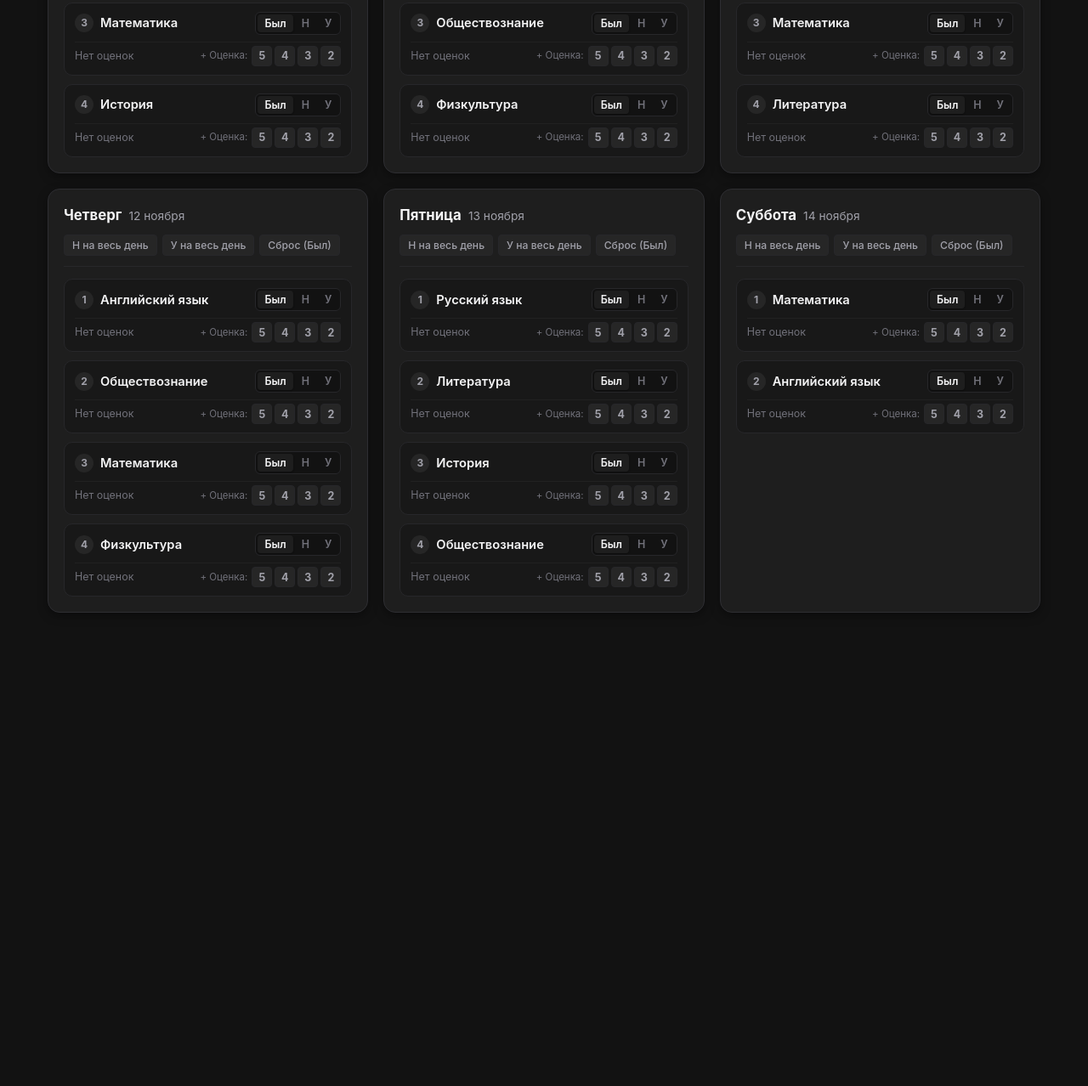
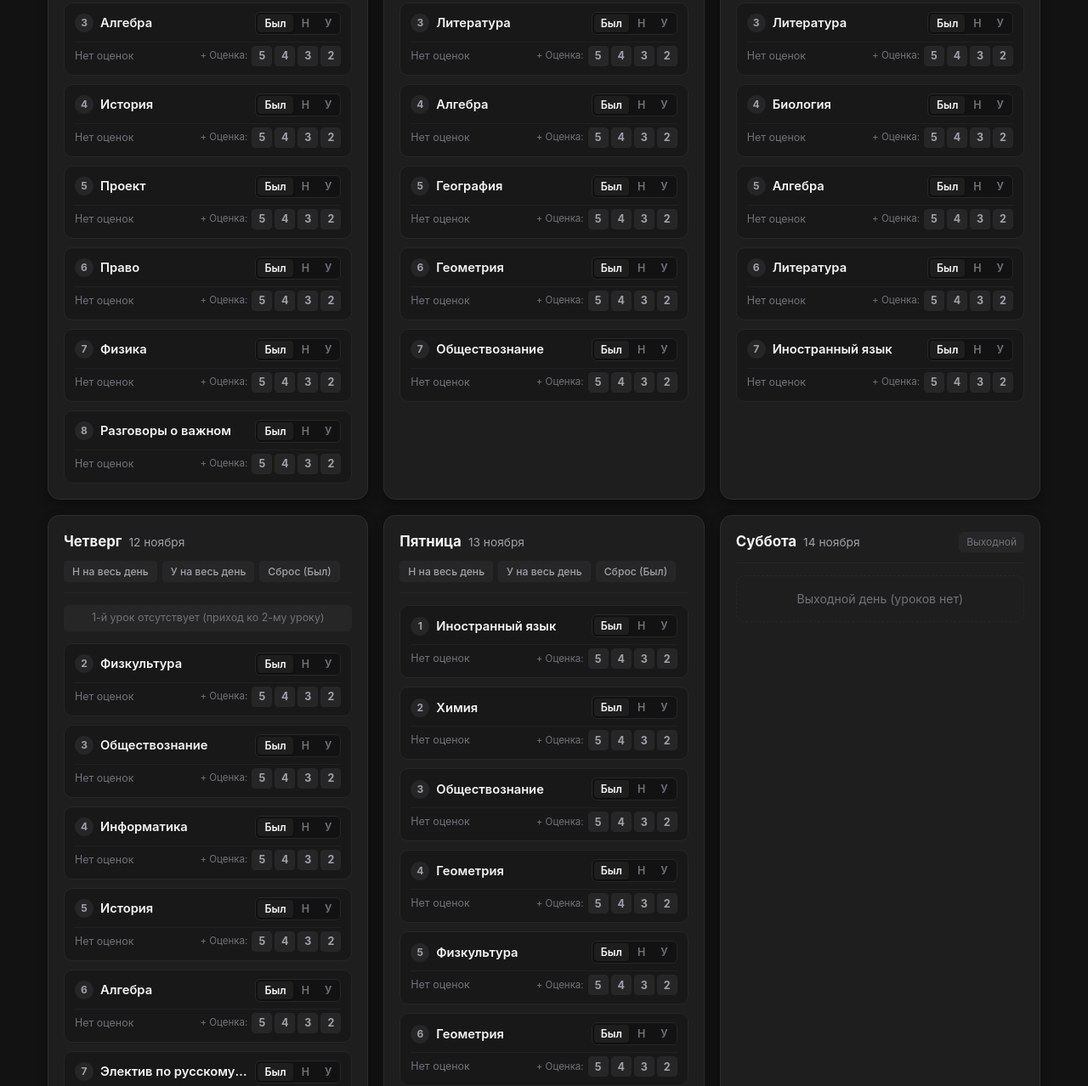
Before and after one commit to EnnuI-hist/school-diary, a plain HTML site: page index.html in a window 1280 px wide. Shown: the part 542-1820 px from the top of the page at 85% size. Before the commit the page ends 1323 px from the top, so only its background shows below. Drawn offline with Linux system fonts and the light colour scheme.

Commit message:
feat: add 10A schedule and holiday dates

```diff
--- a/app.js
+++ b/app.js
@@ -10,6 +10,9 @@
   // Константы ключей в localStorage
   const STORAGE_KEY = 'school_diary_10_settings_v1';
   const ACTIVE_TAB_KEY = 'school_diary_active_tab';
+
+  // Текущая версия схемы конфигурации по умолчанию
+  const CONFIG_VERSION = 2;
 
   // Дни недели для семестрового расписания (Понедельник - Суббота)
   const WEEK_DAYS = [
@@ -27,47 +30,109 @@
     'июля', 'августа', 'сентября', 'октября', 'ноября', 'декабря'
   ];
 
-  // Базовые предметы по умолчанию
+  // Базовые предметы по умолчанию (10 класс)
   const DEFAULT_SUBJECTS = [
+    'Алгебра',
+    'Биология',
+    'Вероятность и статистика',
+    'География',
+    'Геометрия',
+    'Иностранный язык',
+    'Информатика',
     'История',
+    'Классный час',
+    'Литература',
+    'ОБЗР',
     'Обществознание',
+    'Право',
+    'Проект',
+    'Разговоры о важном',
     'Русский язык',
-    'Математика',
-    'Английский язык',
-    'Литература',
-    'Физкультура'
+    'Физика',
+    'Физкультура',
+    'Химия',
+    'Электив по русскому языку'
   ];
 
-  // Начальное состояние приложения с предзаполненными семестрами и шаблоном
+  // Начальное состояние приложения с предзаполненными семестрами, каникулами и шаблоном
   const DEFAULT_SETTINGS = {
+    configVersion: CONFIG_VERSION,
     semesters: {
       sem1Start: '2026-09-01',
-      sem1End: '2026-12-29',
+      sem1End: '2026-12-30',
       sem2Start: '2027-01-11',
-      sem2End: '2027-05-29'
+      sem2End: '2027-05-28'
     },
     holidays: [
       {
-        id: 'default-autumn',
+        id: 'holiday-autumn',
         title: 'Осенние каникулы',
         start: '2026-10-26',
-        end: '2026-11-03'
+        end: '2026-11-04'
       },
       {
-        id: 'default-winter',
+        id: 'holiday-winter',
         title: 'Зимние каникулы',
-        start: '2026-12-30',
+        start: '2026-12-31',
         end: '2027-01-10'
+      },
+      {
+        id: 'holiday-spring',
+        title: 'Весенние каникулы',
+        start: '2027-03-27',
+        end: '2027-04-04'
       }
     ],
     subjects: [...DEFAULT_SUBJECTS],
     schedule: {
-      monday: ['Русский язык', 'Литература', 'Математика', 'История'],
-      tuesday: ['Математика', 'Английский язык', 'Обществознание', 'Физкультура'],
-      wednesday: ['История', 'Русский язык', 'Математика', 'Литература'],
-      thursday: ['Английский язык', 'Обществознание', 'Математика', 'Физкультура'],
-      friday: ['Русский язык', 'Литература', 'История', 'Обществознание'],
-      saturday: ['Математика', 'Английский язык']
+      monday: [
+        'ОБЗР',
+        'Обществознание',
+        'Алгебра',
+        'История',
+        'Проект',
+        'Право',
+        'Физика',
+        'Разговоры о важном'
+      ],
+      tuesday: [
+        'Иностранный язык',
+        'Русский язык',
+        'Литература',
+        'Алгебра',
+        'География',
+        'Геометрия',
+        'Обществознание'
+      ],
+      wednesday: [
+        'Русский язык',
+        'Физика',
+        'Литература',
+        'Биология',
+        'Алгебра',
+        'Литература',
+        'Иностранный язык'
+      ],
+      thursday: [
+        '',
+        'Физкультура',
+        'Обществознание',
+        'Информатика',
+        'История',
+        'Алгебра',
+        'Электив по русскому языку',
+        'Классный час'
+      ],
+      friday: [
+        'Иностранный язык',
+        'Химия',
+        'Обществознание',
+        'Геометрия',
+        'Физкультура',
+        'Геометрия',
+        'Вероятность и статистика'
+      ],
+      saturday: []
     },
     diaryRecords: {}
   };
@@ -97,7 +162,7 @@
   });
 
   /* ==========================================================================
-     Хранилище (localStorage)
+     Хранилище (localStorage) и версионирование настроек
      ========================================================================== */
   function loadSettings() {
     try {
@@ -107,6 +172,18 @@
       }
       const parsed = JSON.parse(raw);
 
+      // Миграция со старой версии (демо-данные версии 1):
+      // Если configVersion < 2 или не задана, подтягиваем новое расписание, каникулы и предметы,
+      // сохраняя уже выставленные оценки и историю в diaryRecords.
+      if (!parsed.configVersion || parsed.configVersion < CONFIG_VERSION) {
+        const upgraded = JSON.parse(JSON.stringify(DEFAULT_SETTINGS));
+        if (parsed.diaryRecords && typeof parsed.diaryRecords === 'object') {
+          upgraded.diaryRecords = parsed.diaryRecords;
+        }
+        localStorage.setItem(STORAGE_KEY, JSON.stringify(upgraded));
+        return upgraded;
+      }
+
       const semesters = {
         sem1Start: parsed.semesters?.sem1Start || DEFAULT_SETTINGS.semesters.sem1Start,
         sem1End: parsed.semesters?.sem1End || DEFAULT_SETTINGS.semesters.sem1End,
@@ -115,6 +192,7 @@
       };
 
       return {
+        configVersion: parsed.configVersion || CONFIG_VERSION,
         semesters,
         holidays: Array.isArray(parsed.holidays) ? parsed.holidays : [...DEFAULT_SETTINGS.holidays],
         subjects: Array.isArray(parsed.subjects) && parsed.subjects.length > 0 ? parsed.subjects : [...DEFAULT_SETTINGS.subjects],
@@ -354,17 +432,25 @@
       }
     }
 
+    const templateLessons = state.schedule[dayInfo.key] || [];
+    const savedDayRecords = state.diaryRecords[dateStr] || {};
+    const activeTemplateLessons = templateLessons.filter(s => s && s.trim().length > 0);
+    const hasActiveLessons = activeTemplateLessons.length > 0;
+
     const formattedShortDate = formatDateShortRussian(dayDate);
     let statusBadgeHtml = '';
     if (dayStatus.isHoliday) {
       statusBadgeHtml = `<span class="badge-holiday-tag" title="Каникулы">Каникулы: ${escapeHtml(dayStatus.title)}</span>`;
     } else if (dayStatus.isOutsideSemester) {
       statusBadgeHtml = `<span class="badge-off-tag">Неучебный день</span>`;
+    } else if (!hasActiveLessons) {
+      statusBadgeHtml = `<span class="badge-off-tag">Выходной</span>`;
     }
 
     const todayBadgeHtml = isToday ? `<span class="badge-today">Сегодня</span>` : '';
 
-    const bulkActionsHtml = `
+    // Кнопки массовых действий в шапке дня отображаются только при наличии уроков
+    const bulkActionsHtml = hasActiveLessons ? `
       <div class="day-bulk-actions">
         <button type="button" class="btn-bulk btn-bulk-unexcused" data-date="${dateStr}" data-day="${dayInfo.key}" title="Поставить «Н» (прогул) на все уроки дня">
           Н на весь день
@@ -376,7 +462,7 @@
           Сброс (Был)
         </button>
       </div>
-    `;
+    ` : '';
 
     card.innerHTML = `
       <div class="diary-day-header">
@@ -394,13 +480,15 @@
       </div>
     `;
 
-    const btnUnexcused = card.querySelector('.btn-bulk-unexcused');
-    const btnExcused = card.querySelector('.btn-bulk-excused');
-    const btnReset = card.querySelector('.btn-bulk-reset');
-
-    btnUnexcused.addEventListener('click', () => setDayBulkAttendance(dateStr, dayInfo.key, 'unexcused'));
-    btnExcused.addEventListener('click', () => setDayBulkAttendance(dateStr, dayInfo.key, 'excused'));
-    btnReset.addEventListener('click', () => setDayBulkAttendance(dateStr, dayInfo.key, 'was'));
+    if (hasActiveLessons) {
+      const btnUnexcused = card.querySelector('.btn-bulk-unexcused');
+      const btnExcused = card.querySelector('.btn-bulk-excused');
+      const btnReset = card.querySelector('.btn-bulk-reset');
+
+      if (btnUnexcused) btnUnexcused.addEventListener('click', () => setDayBulkAttendance(dateStr, dayInfo.key, 'unexcused'));
+      if (btnExcused) btnExcused.addEventListener('click', () => setDayBulkAttendance(dateStr, dayInfo.key, 'excused'));
+      if (btnReset) btnReset.addEventListener('click', () => setDayBulkAttendance(dateStr, dayInfo.key, 'was'));
+    }
 
     const bodyContainer = card.querySelector(`#day-body-${dateStr}`);
 
@@ -422,6 +510,7 @@
         <span>Каникулярный период: <strong>${escapeHtml(dayStatus.title)}</strong>. Занятия не проводятся.</span>
       `;
       bodyContainer.appendChild(notice);
+      return card;
     } else if (dayStatus.isOutsideSemester) {
       const notice = document.createElement('div');
       notice.className = 'holiday-notice';
@@ -435,28 +524,35 @@
         <span>Дата вне рамок учебных семестров.</span>
       `;
       bodyContainer.appendChild(notice);
-    }
-
-    const templateLessons = state.schedule[dayInfo.key] || [];
-    const savedDayRecords = state.diaryRecords[dateStr] || {};
+      return card;
+    }
+
+    // Если нет уроков по расписанию (например, в субботу при пятидневке)
+    if (!hasActiveLessons && dayStatus.isSchoolDay) {
+      const emptyNotice = document.createElement('div');
+      emptyNotice.className = 'empty-state';
+      emptyNotice.style.padding = '16px';
+      emptyNotice.style.fontSize = '0.88rem';
+      emptyNotice.textContent = dayInfo.key === 'saturday' ? 'Выходной день (уроков нет)' : 'Нет запланированных уроков в расписании недели';
+      bodyContainer.appendChild(emptyNotice);
+      return card;
+    }
 
     const maxIdx = Math.max(
       templateLessons.length,
       ...Object.keys(savedDayRecords).map(k => Number(k) + 1)
     );
 
-    if (maxIdx === 0 && dayStatus.isSchoolDay) {
-      const emptyNotice = document.createElement('div');
-      emptyNotice.className = 'empty-state';
-      emptyNotice.style.padding = '14px';
-      emptyNotice.style.fontSize = '0.85rem';
-      emptyNotice.textContent = 'Нет запланированных уроков в расписании недели';
-      bodyContainer.appendChild(emptyNotice);
-      return card;
-    }
-
     const lessonsList = document.createElement('div');
     lessonsList.className = 'diary-lessons-list';
+
+    // Подсказка, если 1-й урок отсутствует (приход ко 2-му уроку, как в четверг)
+    if (templateLessons[0] === '' && hasActiveLessons) {
+      const windowHint = document.createElement('div');
+      windowHint.className = 'diary-window-hint';
+      windowHint.textContent = '1-й урок отсутствует (приход ко 2-му уроку)';
+      lessonsList.appendChild(windowHint);
+    }
 
     for (let i = 0; i < maxIdx; i++) {
       const templateSubj = templateLessons[i] || '';
@@ -467,6 +563,12 @@
       };
 
       const subjectName = templateSubj || lessonRecord.subject || '';
+
+      // Если в шаблоне урок пуст (окно) и нет выставленных оценок/пропусков, не создаем лишнюю строку
+      if (!subjectName && (!lessonRecord.marks || lessonRecord.marks.length === 0) && lessonRecord.attendance === 'was') {
+        continue;
+      }
+
       const lessonRow = createDiaryLessonRow(dateStr, i, subjectName, lessonRecord);
       lessonsList.appendChild(lessonRow);
     }
@@ -642,7 +744,8 @@
 
   function setDayBulkAttendance(dateStr, dayKey, status) {
     const templateLessons = state.schedule[dayKey] || [];
-    if (templateLessons.length === 0) {
+    const activeLessons = templateLessons.filter(s => s && s.trim().length > 0);
+    if (activeLessons.length === 0) {
       showToast('В расписании на этот день нет уроков', 'info');
       return;
     }
@@ -650,6 +753,9 @@
     state.diaryRecords[dateStr] = state.diaryRecords[dateStr] || {};
 
     templateLessons.forEach((subj, idx) => {
+      // Пропускаем пустые уроки (окна, например 1-й урок в четверг)
+      if (!subj || !subj.trim()) return;
+
       state.diaryRecords[dateStr][idx] = state.diaryRecords[dateStr][idx] || {
         attendance: 'was',
         marks: [],
@@ -657,19 +763,18 @@
       };
 
       state.diaryRecords[dateStr][idx].attendance = status;
-      if (subj) {
-        state.diaryRecords[dateStr][idx].subject = subj;
-      }
+      state.diaryRecords[dateStr][idx].subject = subj;
     });
 
     saveSettings();
     renderDiaryWeek();
+    renderStats();
 
     const dayObj = WEEK_DAYS.find(d => d.key === dayKey);
     const dayName = dayObj ? dayObj.name : 'День';
     const statusText = status === 'unexcused'
-      ? 'прогул (Н) на весь день'
-      : (status === 'excused' ? 'уважительная причина (У) на весь день' : '«Был» для всех уроков');
+      ? 'прогул (Н) на все уроки дня'
+      : (status === 'excused' ? 'уважительная причина (У) на все уроки дня' : '«Был» для всех уроков');
 
     showToast(`${dayName}: установлен статус ${statusText}`, 'success');
   }
@@ -702,16 +807,16 @@
 
   function calculateStatsData(period, mode) {
     let startStr = state.semesters.sem1Start || '2026-09-01';
-    let endStr = state.semesters.sem1End || '2026-12-29';
+    let endStr = state.semesters.sem1End || '2026-12-30';
     let periodName = '1-й семестр';
 
     if (period === 'sem2') {
       startStr = state.semesters.sem2Start || '2027-01-11';
-      endStr = state.semesters.sem2End || '2027-05-29';
+      endStr = state.semesters.sem2End || '2027-05-28';
       periodName = '2-й семестр';
     } else if (period === 'year') {
       startStr = state.semesters.sem1Start || '2026-09-01';
-      endStr = state.semesters.sem2End || '2027-05-29';
+      endStr = state.semesters.sem2End || '2027-05-28';
       periodName = 'Весь учебный год';
     }
 
@@ -1329,7 +1434,7 @@
       dayCard.innerHTML = `
         <div class="day-header">
           <span class="day-name">${day.name}</span>
-          <span class="day-count" id="count-${day.key}">Уроков: ${lessons.length}</span>
+          <span class="day-count" id="count-${day.key}">Уроков: ${lessons.filter(s => s && s.trim()).length}</span>
         </div>
         <div class="lessons-list" id="lessons-list-${day.key}">
         </div>
@@ -1355,15 +1460,16 @@
 
     listContainer.innerHTML = '';
     const lessons = state.schedule[dayKey] || [];
+    const activeCount = lessons.filter(s => s && s.trim()).length;
 
     if (countEl) {
-      countEl.textContent = `Уроков: ${lessons.length}`;
+      countEl.textContent = `Уроков: ${activeCount}`;
     }
 
     if (lessons.length === 0) {
       listContainer.innerHTML = `
         <div class="empty-state" style="padding: 12px; font-size: 0.8rem;">
-          Нет уроков в этот день
+          Нет уроков в этот день (выходной)
         </div>
       `;
       return;
@@ -1398,6 +1504,9 @@
         saveSettings();
         renderDiaryWeek();
         renderStats();
+        if (countEl) {
+          countEl.textContent = `Уроков: ${state.schedule[dayKey].filter(s => s && s.trim()).length}`;
+        }
       });
 
       const deleteBtn = lessonRow.querySelector('.btn-icon-only');
@@ -1464,6 +1573,7 @@
           }
 
           state = {
+            configVersion: imported.configVersion || CONFIG_VERSION,
             semesters: {
               sem1Start: imported.semesters?.sem1Start || DEFAULT_SETTINGS.semesters.sem1Start,
               sem1End: imported.semesters?.sem1End || DEFAULT_SETTINGS.semesters.sem1End,
@@ -1559,7 +1669,7 @@
 
   function getMonday(d) {
     const date = new Date(d);
-    const day = date.getDay();
+    const day = date.getDay(); // 0 - Вс, 1 - Пн ...
     const diff = date.getDate() - day + (day === 0 ? -6 : 1);
     return new Date(date.getFullYear(), date.getMonth(), diff);
   }
--- a/style.css
+++ b/style.css
@@ -1249,6 +1249,17 @@ input[type="date"]::-webkit-calendar-picker-indicator:hover {
   background-color: rgba(244, 63, 94, 0.15);
 }
 
+.diary-window-hint {
+  font-size: 0.78rem;
+  color: var(--text-muted);
+  background-color: var(--bg-hover);
+  border: 1px dashed var(--border-subtle);
+  border-radius: var(--radius-sm);
+  padding: 5px 10px;
+  margin-bottom: 4px;
+  text-align: center;
+}
+
 /* ==========================================================================
    Вкладка: Статистика
    ========================================================================== */
```
Also changed, not shown: README.md.
